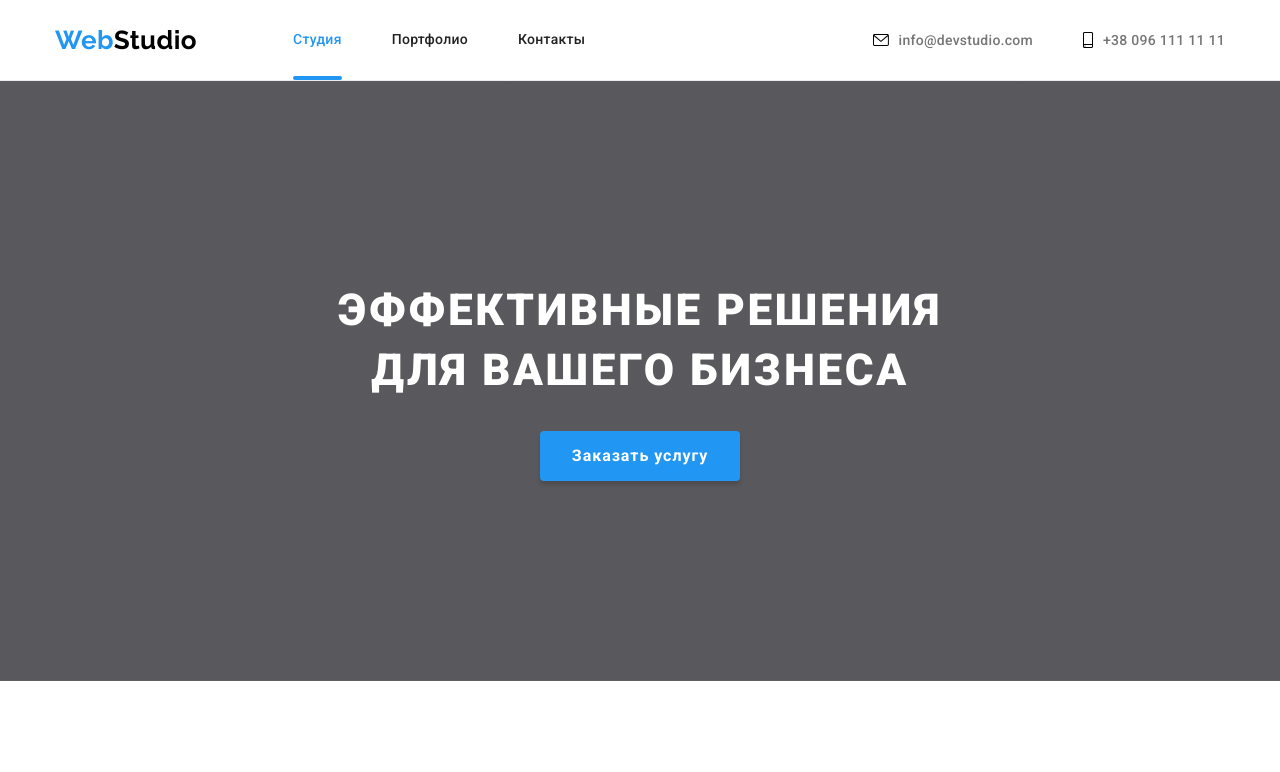
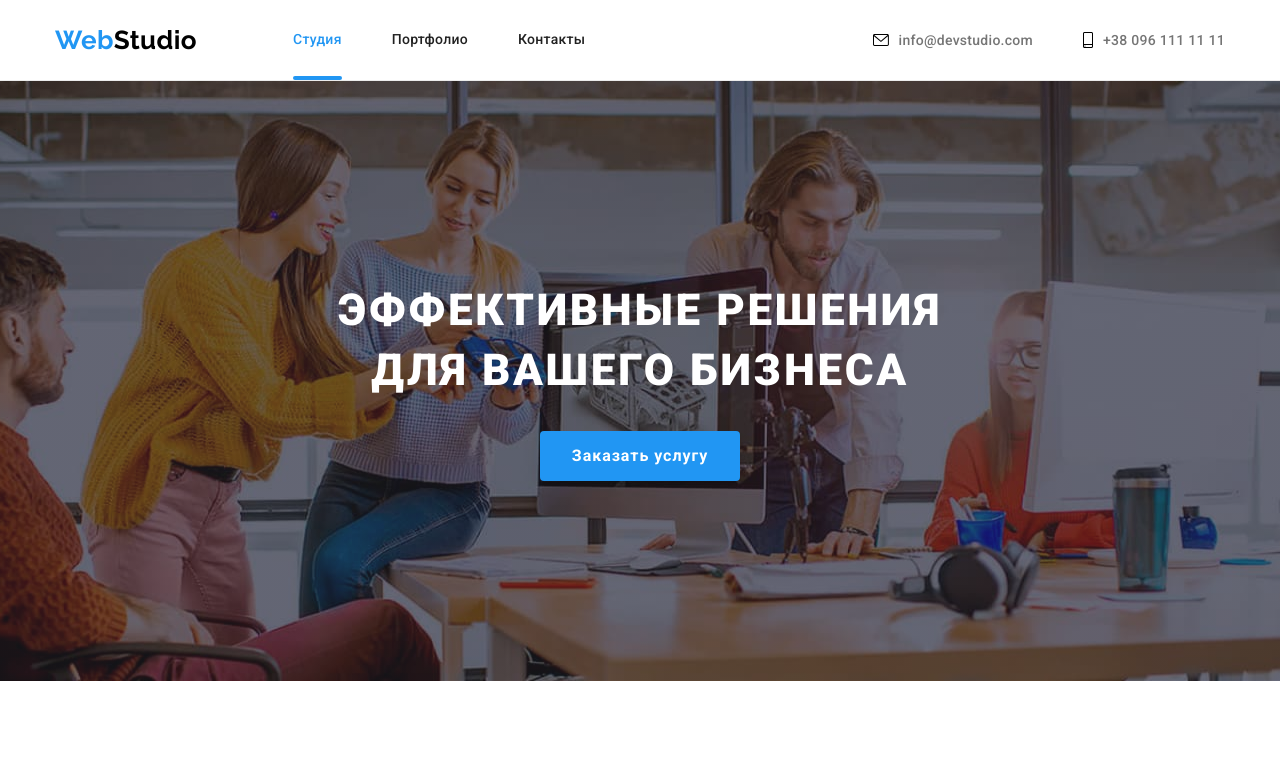
Before and after one commit to OlehPavlenko146/goit-markup-hw-08, a plain HTML site: page index.html in a window 1280 px wide. Shown: the top 772 px of the page. Drawn offline with nearby package versions, Linux system fonts and the light colour scheme; files that its build step writes are made by us from their sources; the site is published under a folder, as on GitHub Pages, so addresses that start at the root find nothing.

Commit message:
Виправляє баг з фоном hero (спроба3)

```diff
--- a/sass/layout/_hero.scss
+++ b/sass/layout/_hero.scss
@@ -9,7 +9,7 @@
       rgba(47, 48, 58, 0.4),
       rgba(47, 48, 58, 0.4)
     ),
-    url(/imges/hero-bg-mob-min.jpg);
+    url(../imges/hero-bg-mob-min.jpg);
   background-size: cover;
   background-position: center;
   background-color: var(--primary-text-color);
@@ -18,7 +18,7 @@
         rgba(47, 48, 58, 0.4),
         rgba(47, 48, 58, 0.4)
       ),
-      url(/imges/hero-bg-mob-2x-min.jpg);
+      url(../imges/hero-bg-mob-2x-min.jpg);
   }
 
   @include tablet {
@@ -28,13 +28,13 @@
         rgba(47, 48, 58, 0.4),
         rgba(47, 48, 58, 0.4)
       ),
-      url(/imges/hero-bg-tablet-min.jpg);
+      url(../imges/hero-bg-tablet-min.jpg);
     @include retina {
       background-image: linear-gradient(
           rgba(47, 48, 58, 0.4),
           rgba(47, 48, 58, 0.4)
         ),
-        url(/imges/hero-bg-tab-2x-min.jpg);
+        url(../imges/hero-bg-tab-2x-min.jpg);
     }
   }
 
@@ -45,13 +45,13 @@
         rgba(47, 48, 58, 0.4),
         rgba(47, 48, 58, 0.4)
       ),
-      url(/imges/hero-bg.jpg);
+      url(../imges/hero-bg.jpg);
     @include retina {
       background-image: linear-gradient(
           rgba(47, 48, 58, 0.4),
           rgba(47, 48, 58, 0.4)
         ),
-        url(/imges/hero-bg-desk-2x-min.jpg);
+        url(../imges/hero-bg-desk-2x-min.jpg);
     }
   }
 }
```
